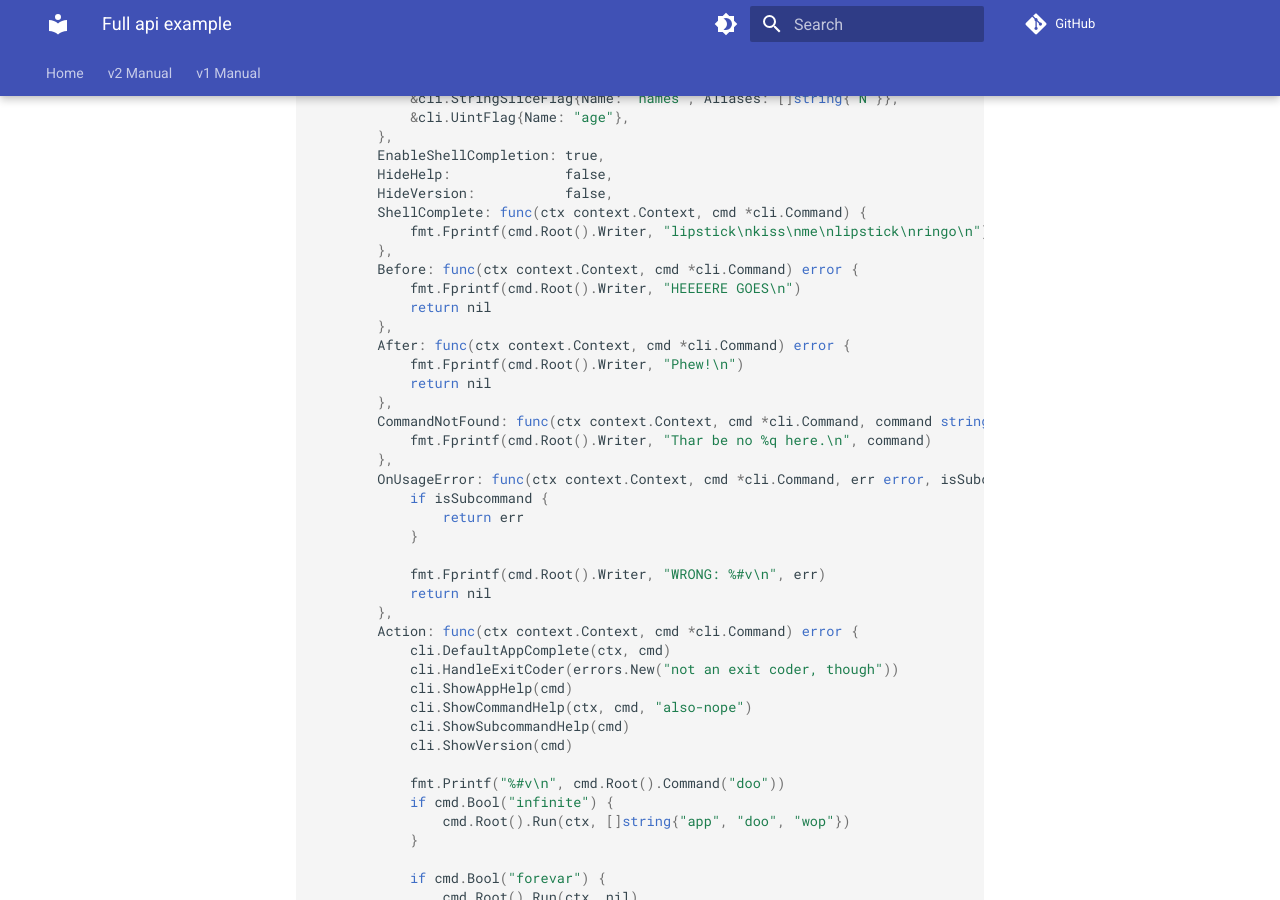
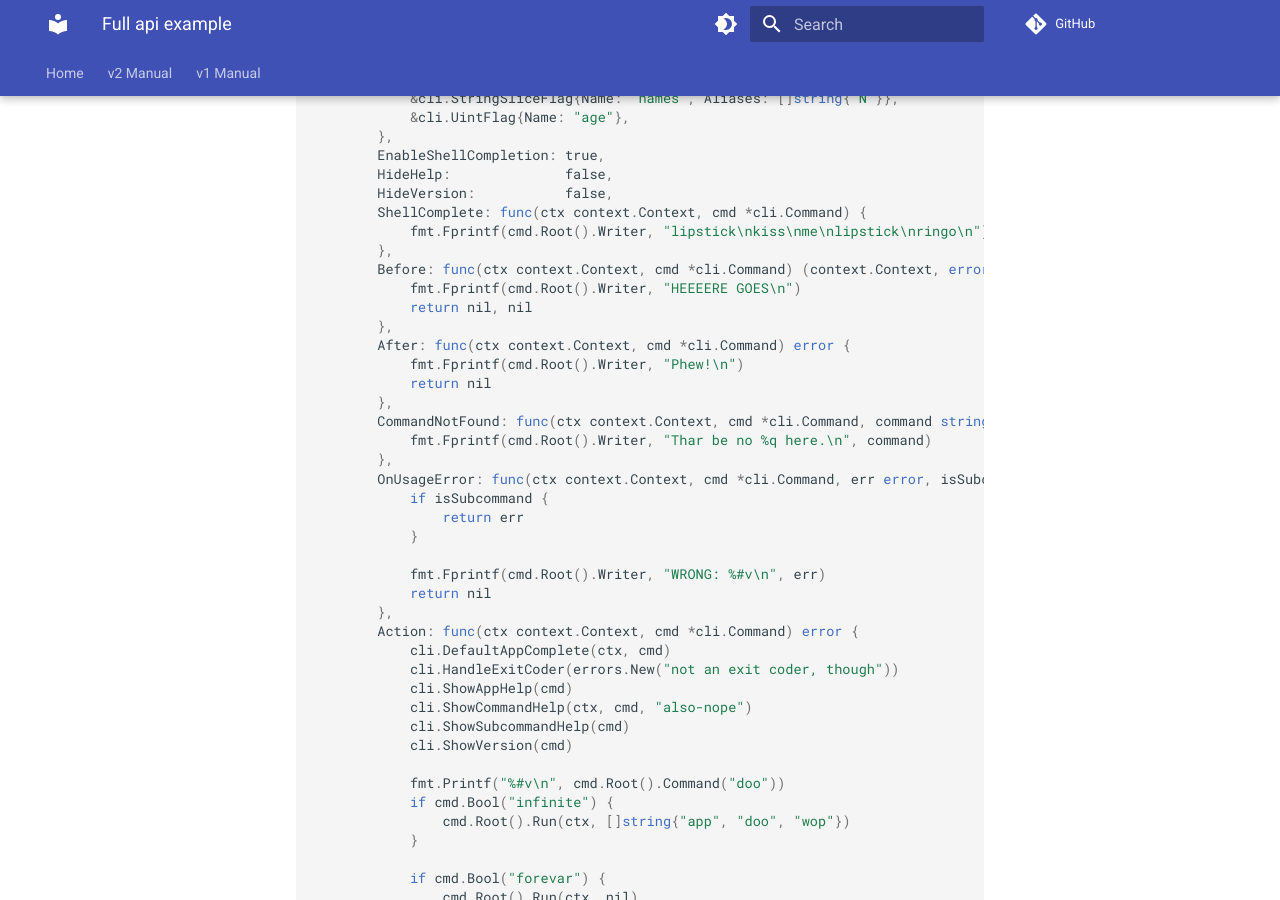
Before and after one commit to urfave/cli, an MkDocs documentation site: the page built from docs/v3/examples/full-api-example.md, in a window 1280 px wide and 900 px high, scrolled down 2769 px. Built offline with MkDocs 1.6.1 and Material for MkDocs 9.7.7, drawn with Linux system fonts in a browser that asks for light colours; comment, search, counter and statistics services are not loaded.

Commit message:
Update docs

```diff
--- a/docs/v3/examples/full-api-example.md
+++ b/docs/v3/examples/full-api-example.md
@@ -153,9 +153,9 @@ func main() {
 		ShellComplete: func(ctx context.Context, cmd *cli.Command) {
 			fmt.Fprintf(cmd.Root().Writer, "lipstick\nkiss\nme\nlipstick\nringo\n")
 		},
-		Before: func(ctx context.Context, cmd *cli.Command) error {
+		Before: func(ctx context.Context, cmd *cli.Command) (context.Context, error) {
 			fmt.Fprintf(cmd.Root().Writer, "HEEEERE GOES\n")
-			return nil
+			return nil, nil
 		},
 		After: func(ctx context.Context, cmd *cli.Command) error {
 			fmt.Fprintf(cmd.Root().Writer, "Phew!\n")
```
Also changed, not shown: docs/migrate-v2-to-v3.md (+1 -1 lines).
